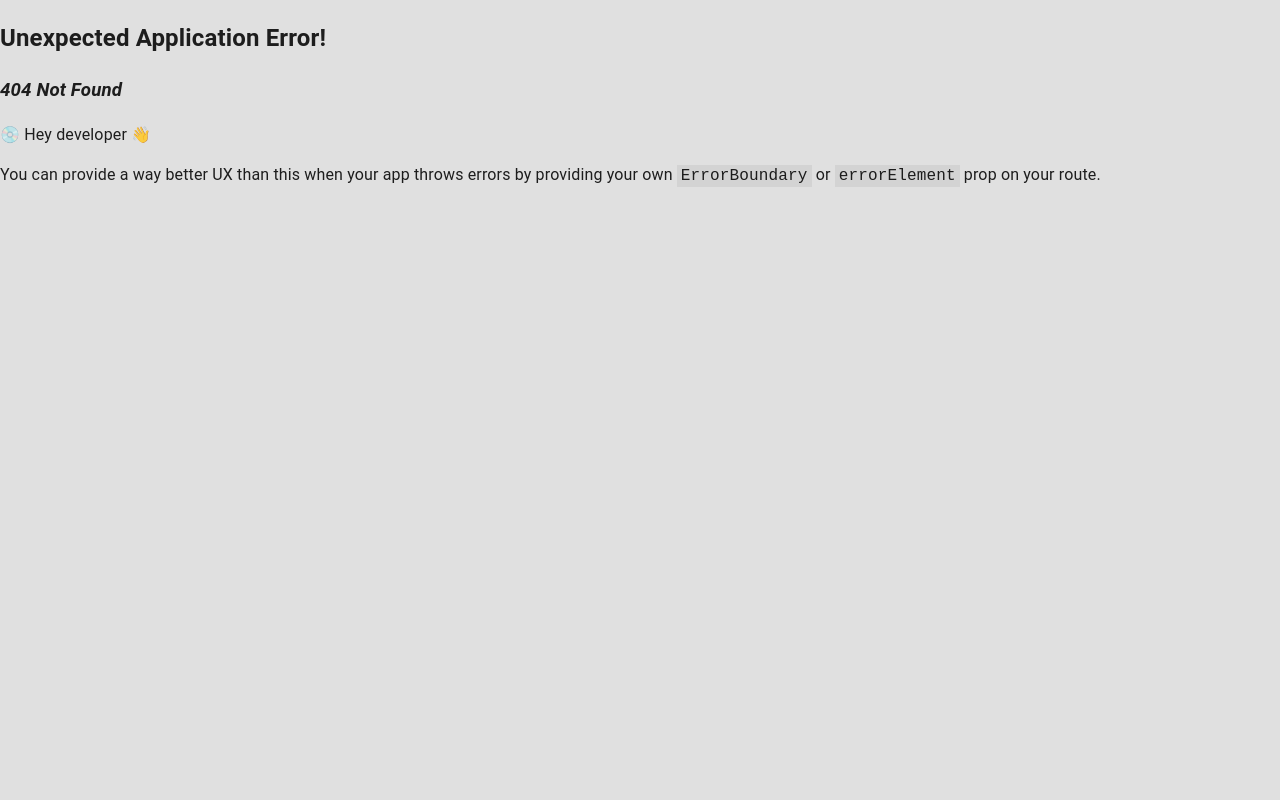
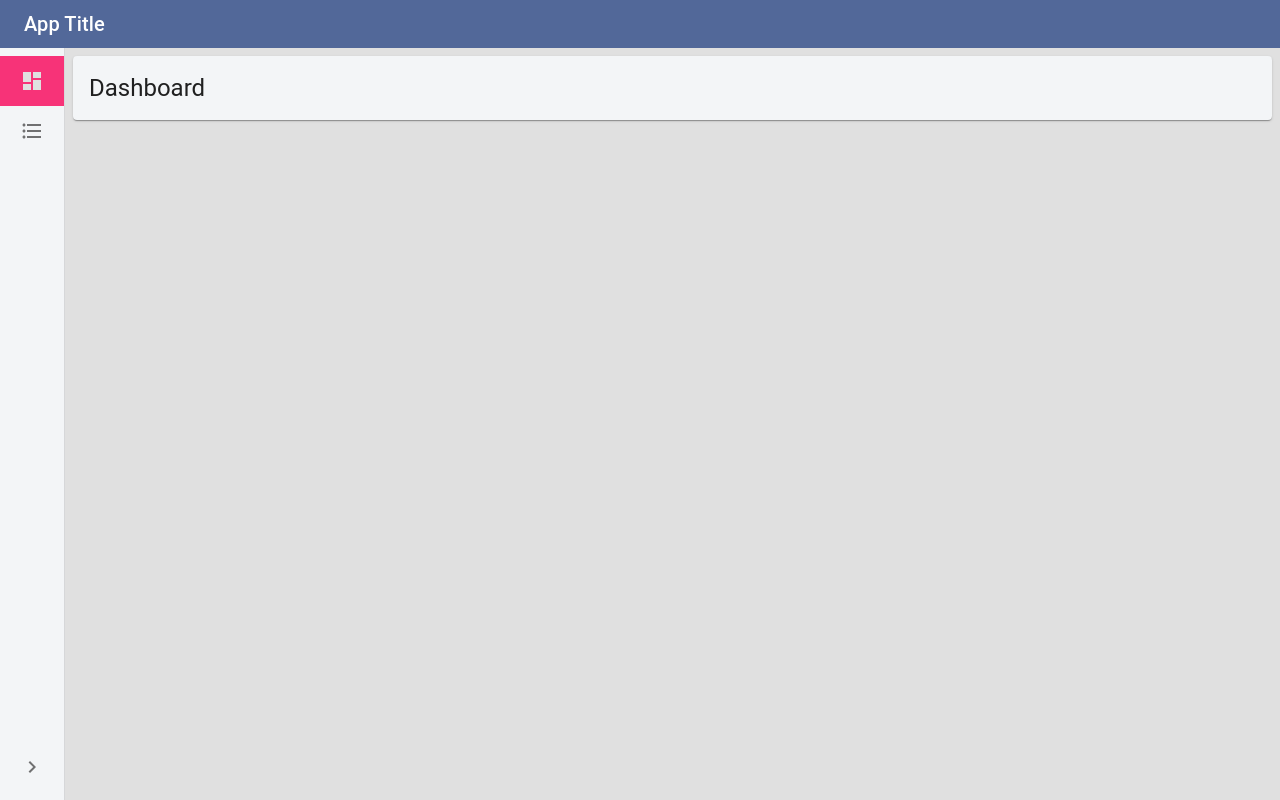
Before and after one commit to cfowlerdev/starter-react-ts-mui, a React (Vite) app: page /dashboard in a window 1280 px wide. Before the commit this address had no page. Built offline with nearby package versions, Linux system fonts and the light colour scheme.

Commit message:
Added dashboard route

```diff
--- a/src/components/layout/DefaultLayout.tsx
+++ b/src/components/layout/DefaultLayout.tsx
@@ -1,6 +1,6 @@
 import React from 'react';
 import { Outlet } from 'react-router-dom';
-import { Box } from '@mui/material';
+import { Box, Toolbar } from '@mui/material';
 import { Sidenav } from '../Sidenav/Sidenav';
 import { IAppRoute } from '../../routes';
 import { Navbar } from '../Navbar';
@@ -11,12 +11,13 @@ interface IProps {
 
 export const DefaultLayout: React.FC<IProps> = ({ routes }) => {
   return (
-    <>
+    <Box sx={{ display: 'flex' }}>
       <Navbar />
       <Sidenav routes={routes} />
-      <Box component="main" sx={{ flexGrow: 1, p: 3 }}>
+      <Box component="main" sx={{ flexGrow: 1, p: 1 }}>
+        <Toolbar variant="dense" />
         <Outlet />
       </Box>
-    </>
+    </Box>
   );
 };
--- /dev/null
+++ b/src/routes/dashboard/Dashboard.tsx
@@ -0,0 +1,10 @@
+import { Typography, Paper } from '@mui/material';
+import React from 'react';
+
+export const Dashboard: React.FC = () => {
+  return (
+    <Paper sx={{ p: 2 }}>
+      <Typography variant="h5">Dashboard</Typography>
+    </Paper>
+  );
+};
--- /dev/null
+++ b/src/routes/dashboard/index.ts
@@ -0,0 +1 @@
+export * from './Dashboard';
--- a/src/routes/index.tsx
+++ b/src/routes/index.tsx
@@ -6,6 +6,7 @@ import {
 } from 'react-router-dom';
 import { DefaultLayout } from '../components/layout/DefaultLayout';
 import FormatListBulletedIcon from '@mui/icons-material/FormatListBulleted';
+import DashboardIcon from '@mui/icons-material/Dashboard';
 
 export interface IAppRoute extends NonIndexRouteObject {
   children?: Array<IAppRoute>;
@@ -18,6 +19,21 @@ export interface IAppRoute extends NonIndexRouteObject {
 }
 
 export const routes: Array<IAppRoute> = [
+  {
+    path: '/dashboard',
+    async lazy() {
+      const { Dashboard } = await import('./dashboard');
+      return {
+        Component: Dashboard
+      };
+    },
+    meta: {
+      label: 'Dashboard',
+      icon: <DashboardIcon />,
+      addToSidenav: true
+    }
+  },
+
   {
     path: '/todos',
     async lazy() {
--- a/src/routes/todos/Todos.tsx
+++ b/src/routes/todos/Todos.tsx
@@ -1,9 +1,14 @@
+import { Typography, Paper } from '@mui/material';
 import React from 'react';
 
 interface ITodosProps {
   children?: React.ReactNode;
 }
 
-export const Todos: React.FC<ITodosProps> = ({}) => {
-  return <div>Todos</div>;
+export const Todos: React.FC<ITodosProps> = () => {
+  return (
+    <Paper sx={{ p: 2 }}>
+      <Typography variant="h5">Todos</Typography>
+    </Paper>
+  );
 };
```
